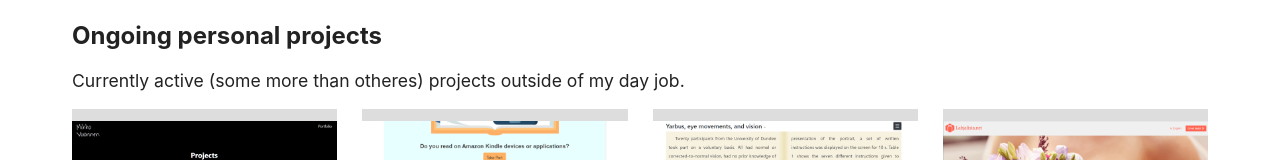
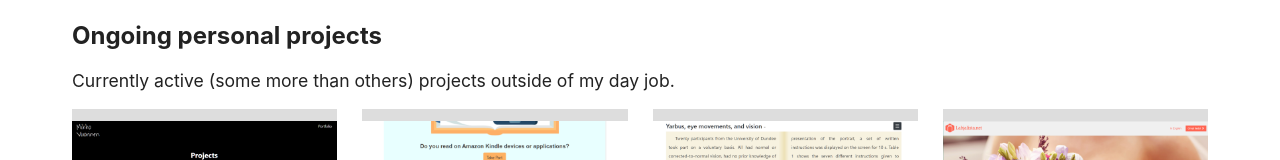
Before and after one commit to vuorinem/mikko.vuorinen.info, a Next.js app: page /portfolio in a window 1280 px wide. Shown: the part 279-439 px from the top of the page. Built offline with nearby package versions, Linux system fonts and the light colour scheme; a web font is replaced by a local one.

Commit message:
Fix a typo in portfolio page

```diff
--- a/app/portfolio/page.tsx
+++ b/app/portfolio/page.tsx
@@ -50,7 +50,7 @@ export default function Portfolio() {
 
             <h2>Ongoing personal projects</h2>
             <p>
-                Currently active (some more than otheres) projects outside of my day job.
+                Currently active (some more than others) projects outside of my day job.
             </p>
             <div className={styles.projects}>
                 {GetProjectsList(projectCollection.ongoing)}
```
